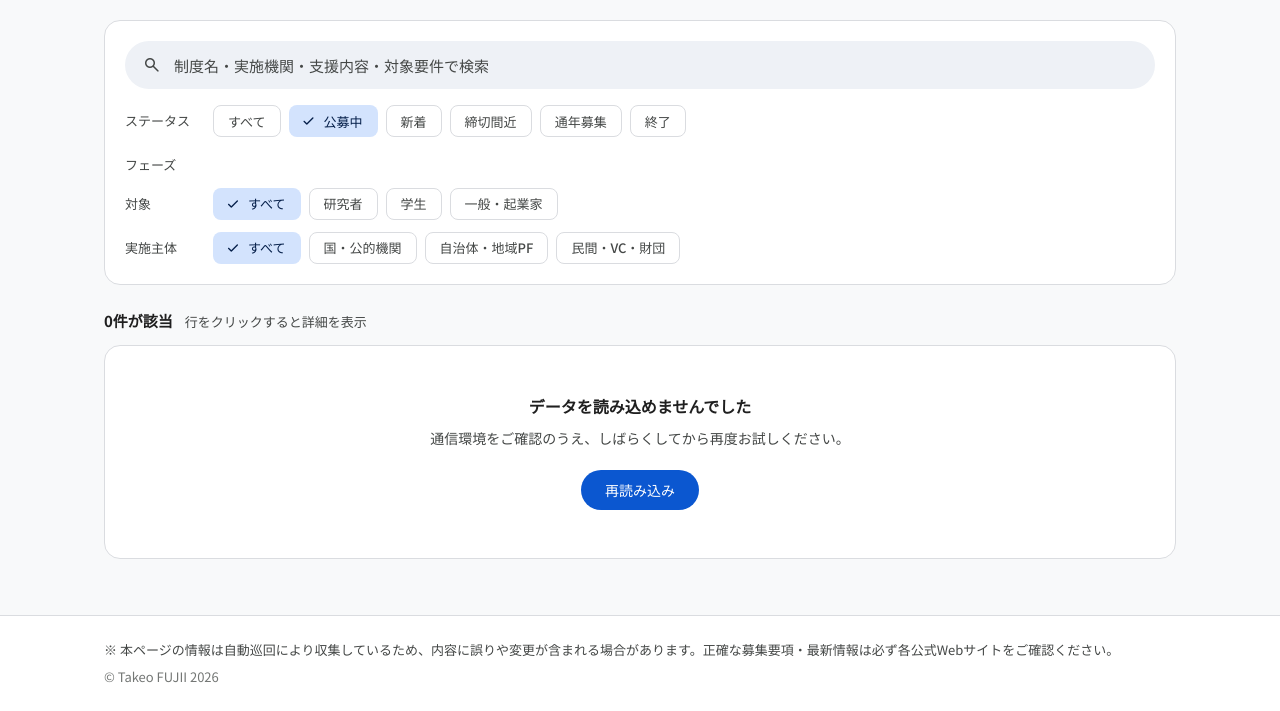
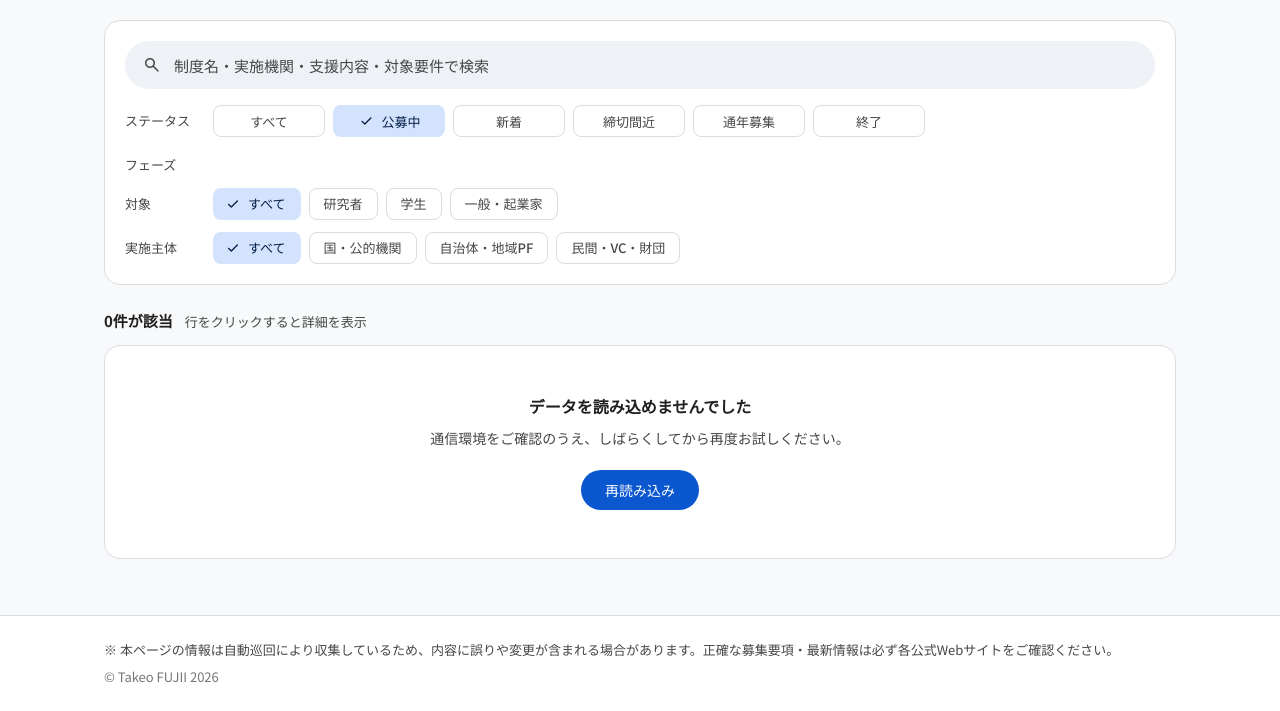
Before and after one commit to tkofzy/gapfunddb, a plain HTML site: page docs/index.html in a window 1280 px wide. Shown: the part 91-802 px from the top of the page. Drawn offline with nearby package versions, Linux system fonts and the light colour scheme; no server answers.

Commit message:
Unify status filter button sizes across active and inactive states

```diff
--- a/docs/index.html
+++ b/docs/index.html
@@ -11,7 +11,7 @@
   <link rel="preconnect" href="https://fonts.gstatic.com" crossorigin>
   <link href="https://fonts.googleapis.com/css2?family=Noto+Sans+JP:wght@400;500;700&display=swap" rel="stylesheet">
   <link href="https://fonts.googleapis.com/css2?family=Material+Symbols+Rounded:opsz,wght,FILL,GRAD@20,400,0,0" rel="stylesheet">
-  <link rel="stylesheet" href="./styles.css?v=8">
+  <link rel="stylesheet" href="./styles.css?v=9">
 </head>
 <body>
   <!-- M3 Top App Bar -->
@@ -223,6 +223,6 @@
     </div>
   </footer>
 
-  <script src="./app.js?v=8" defer></script>
+  <script src="./app.js?v=9" defer></script>
 </body>
 </html>
--- a/docs/styles.css
+++ b/docs/styles.css
@@ -333,6 +333,19 @@ body {
 
 .chip-btn.is-active:hover {
   background-color: #C2D7FC;
+}
+
+#statusFilters .chip-btn {
+  width: 112px;
+  height: 32px;
+  justify-content: center;
+  padding: 0 8px;
+  white-space: nowrap;
+  flex-shrink: 0;
+}
+
+#statusFilters .chip-btn.is-active {
+  padding: 0 8px;
 }
 
 .chip-check {
```
